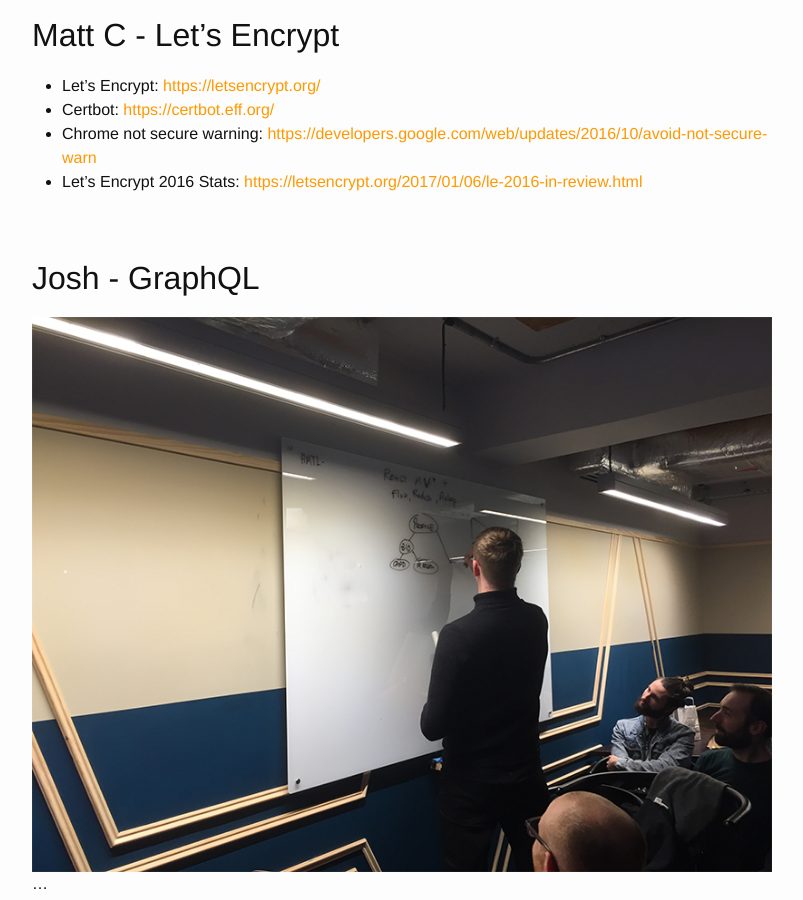
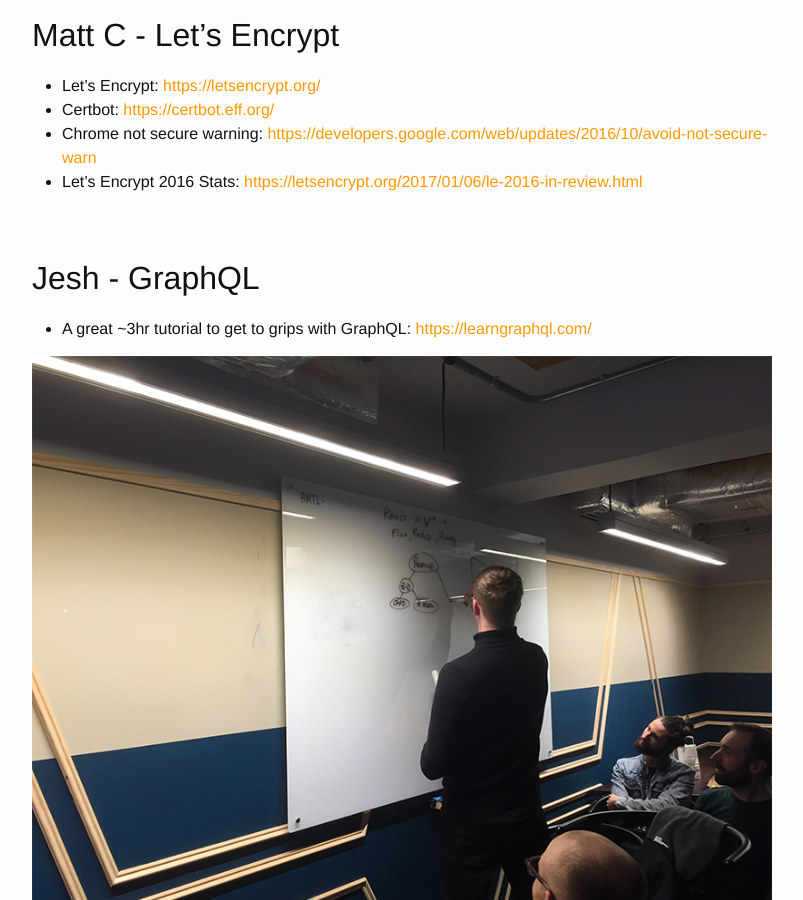
Before and after one commit to hmtl6/hmtl6.github.io, a Jekyll site: the page built from _posts/2017-03-09-make-javascript-great-again.md, in a window 1280 px wide and 900 px high, scrolled down 1441 px. Shown: the whole window, without its empty margins (238-1041 px from the left). Built offline with Jekyll 4.4.1, drawn with Linux system fonts in a browser that asks for light colours.

Commit message:
What's in a name
Pete, come to terms with the fact I've changed my name.
 alias jesh=josh

```diff
--- a/_posts/2017-03-09-make-javascript-great-again.md
+++ b/_posts/2017-03-09-make-javascript-great-again.md
@@ -5,7 +5,7 @@ location: WeWork
 speakers:
  - James C - Github Integrations
  - Matt C - Let's Encrypt
- - Josh - GraphQL
+ - Jesh - GraphQL
 ---
 ![Loosers]({{ site.url }}/img/2017-03-09-001.jpg)
 
@@ -22,7 +22,10 @@ speakers:
 - Let's Encrypt 2016 Stats: [https://letsencrypt.org/2017/01/06/le-2016-in-review.html](https://letsencrypt.org/2017/01/06/le-2016-in-review.html)
 
 
-## Josh - GraphQL
+## Jesh - GraphQL
+
+- A great ~3hr tutorial to get to grips with GraphQL: [https://learngraphql.com/](https://learngraphql.com/)
+
 ![Whiteboard]({{ site.url }}/img/2017-03-09-003.jpg)
 ...
 
```
